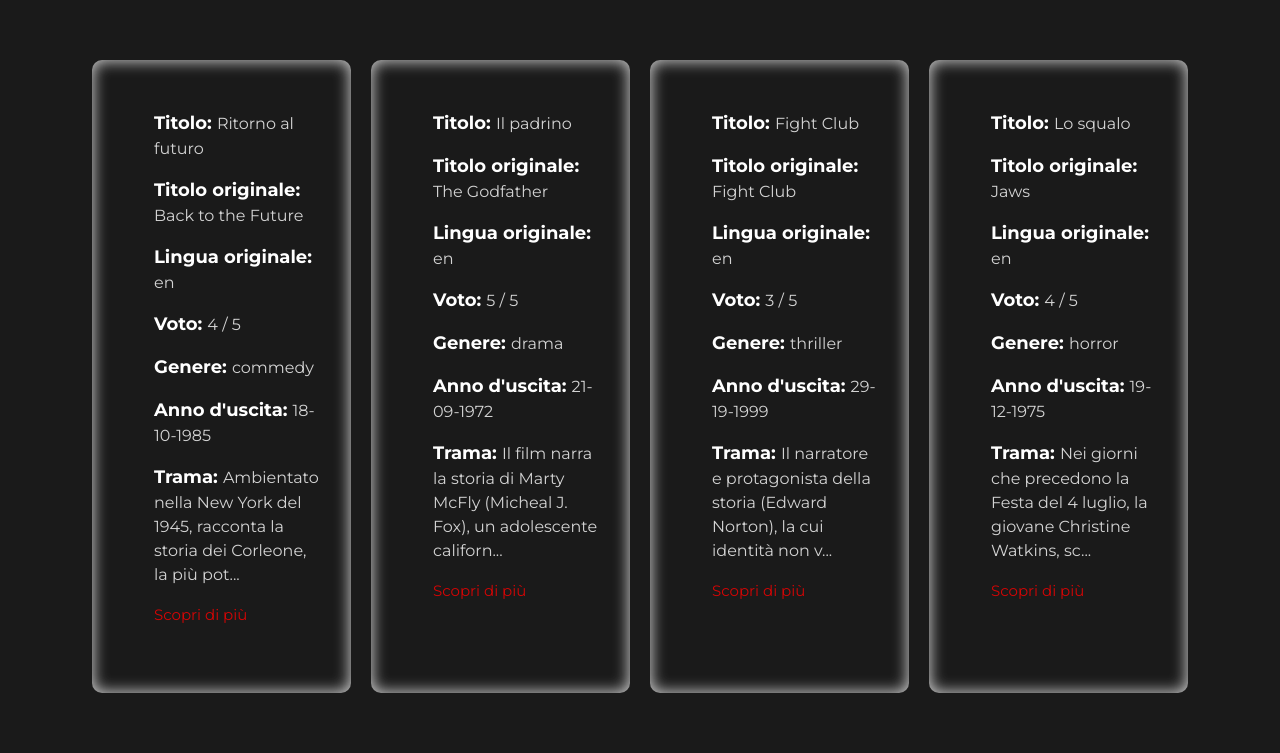
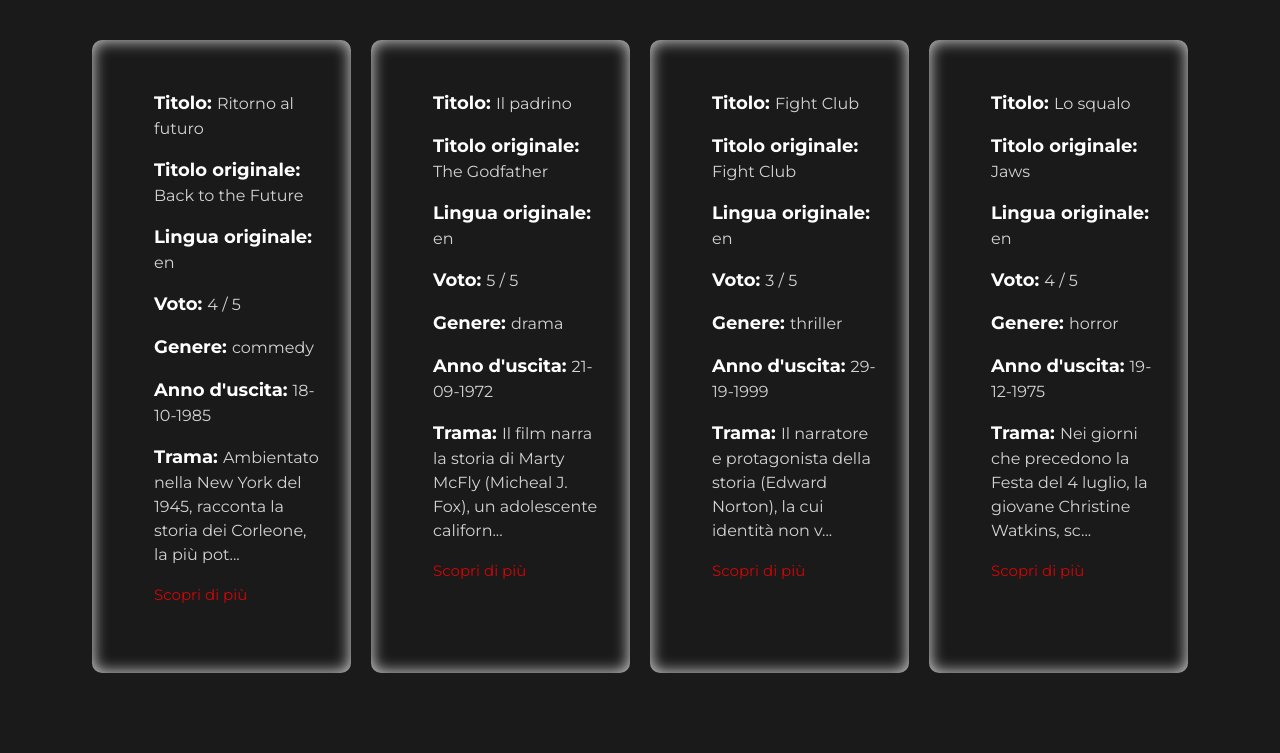
Before and after one commit to AndreaCasentini93/php-oop-1, a PHP site: page / in a window 1280 px wide. Shown: the part 90-843 px from the top of the page. After the commit the page ends 763 px from the top, so only its background shows below. Run offline with PHP 8.4, Linux system fonts and the light colour scheme.

Commit message:
Refactoring

```diff
--- a/css/style.css
+++ b/css/style.css
@@ -58,6 +58,6 @@ header a img {
 
 /* MAIN */
 main {
-    padding: 50px 0;
+    padding: 30px 0;
     margin-top: 90px;
 }
```
